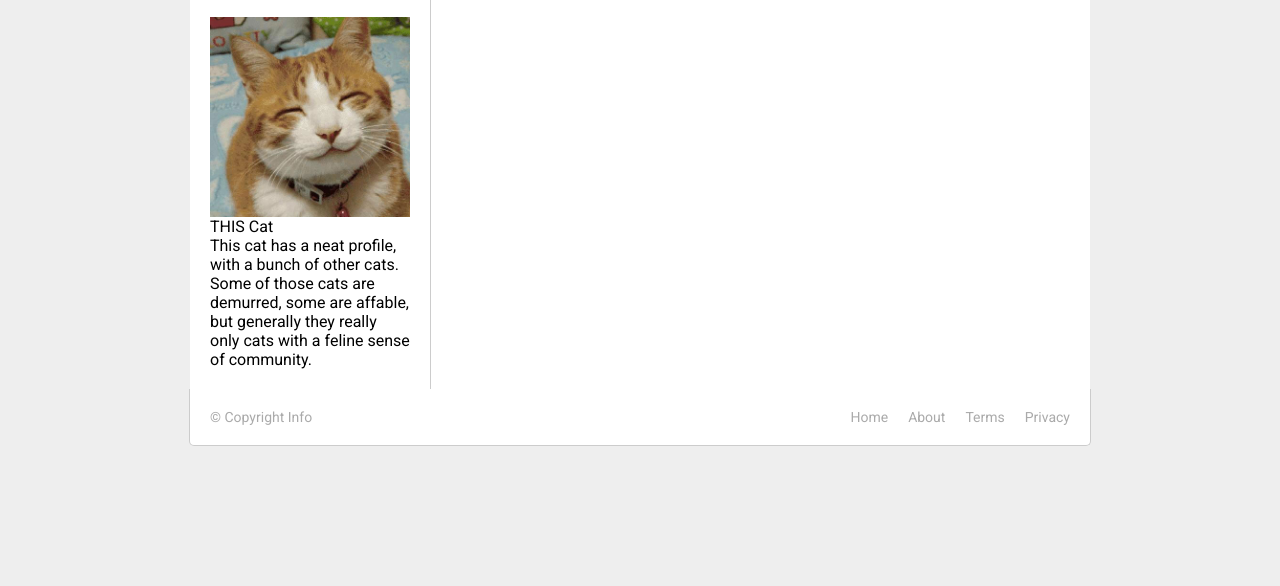
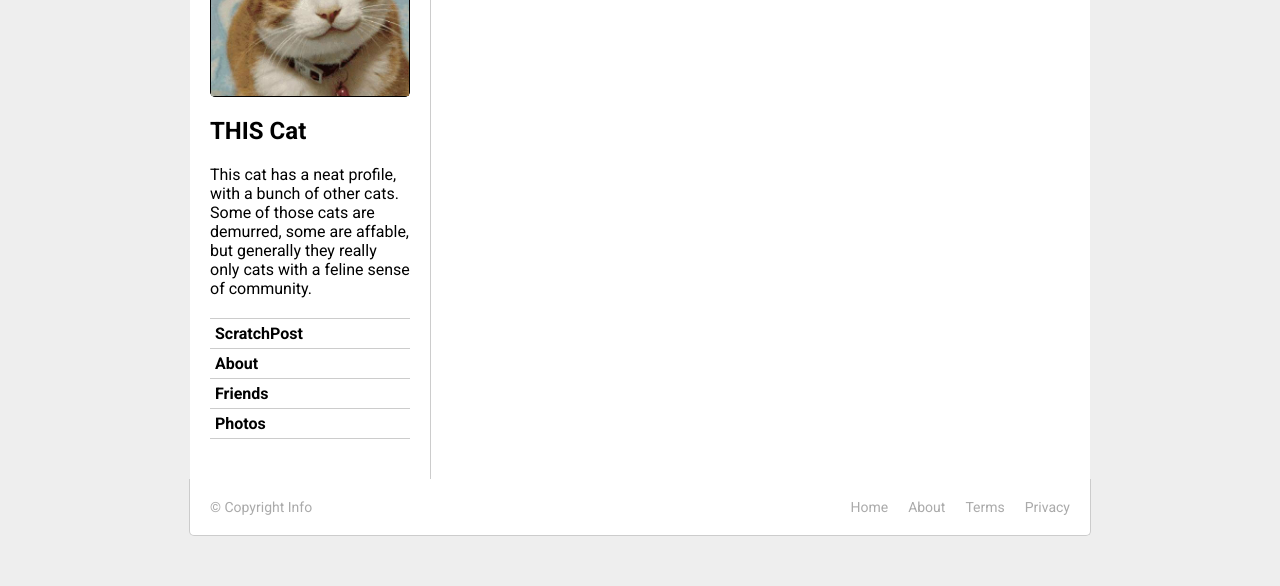
Before and after one commit to Holyoke/CSS-Friend-Network-Mock-Up, a plain HTML site: page index.html in a window 1280 px wide. Shown: the part 244-830 px from the top of the page. Before the commit the page ends 800 px from the top, so only its background shows below. Drawn offline with Linux system fonts and the light colour scheme.

Commit message:
Added profile css

```diff
--- a/css/index.css
+++ b/css/index.css
@@ -255,3 +255,48 @@ li:hover .header-notifications {
 .content-header-add-friend:hover {
   background: #eee;
 }
+
+/* Sidebar */
+.profile-picture {
+  display: block;
+  margin-top: -120px;
+  border: 1px solid #000;
+  background: #000;
+  border-radius: 5px;
+  position: relative;
+}
+
+.profile-info {
+  margin: 20px 0;
+}
+
+.profile-info > h2 {
+  font-weight: 700;
+  font-size: 24px;
+}
+
+.profile-info > p {
+  margin: 20px 0;
+}
+
+.profile-nav {
+  margin: 20px 0;
+}
+
+.profile-nav > li {
+  border-bottom: 1px solid #ccc;
+}
+
+.profile-nav > li:first-child {
+  border-top: 1px solid #ccc;
+}
+
+.profile-nav a {
+  display: block;
+  padding: 5px;
+  font-weight: 700;
+}
+
+.profile-nav a:hover {
+  background: #eee;
+}
--- a/index.html
+++ b/index.html
@@ -49,6 +49,13 @@
 				</p>
 			</div>
 
+			<ul class="profile-nav">
+				<li><a href="#">ScratchPost</a>
+				<li><a href="#">About</a>
+				<li><a href="#">Friends</a>
+				<li><a href="#">Photos</a>
+			</ul>
+
 
 		</section>
 
```
